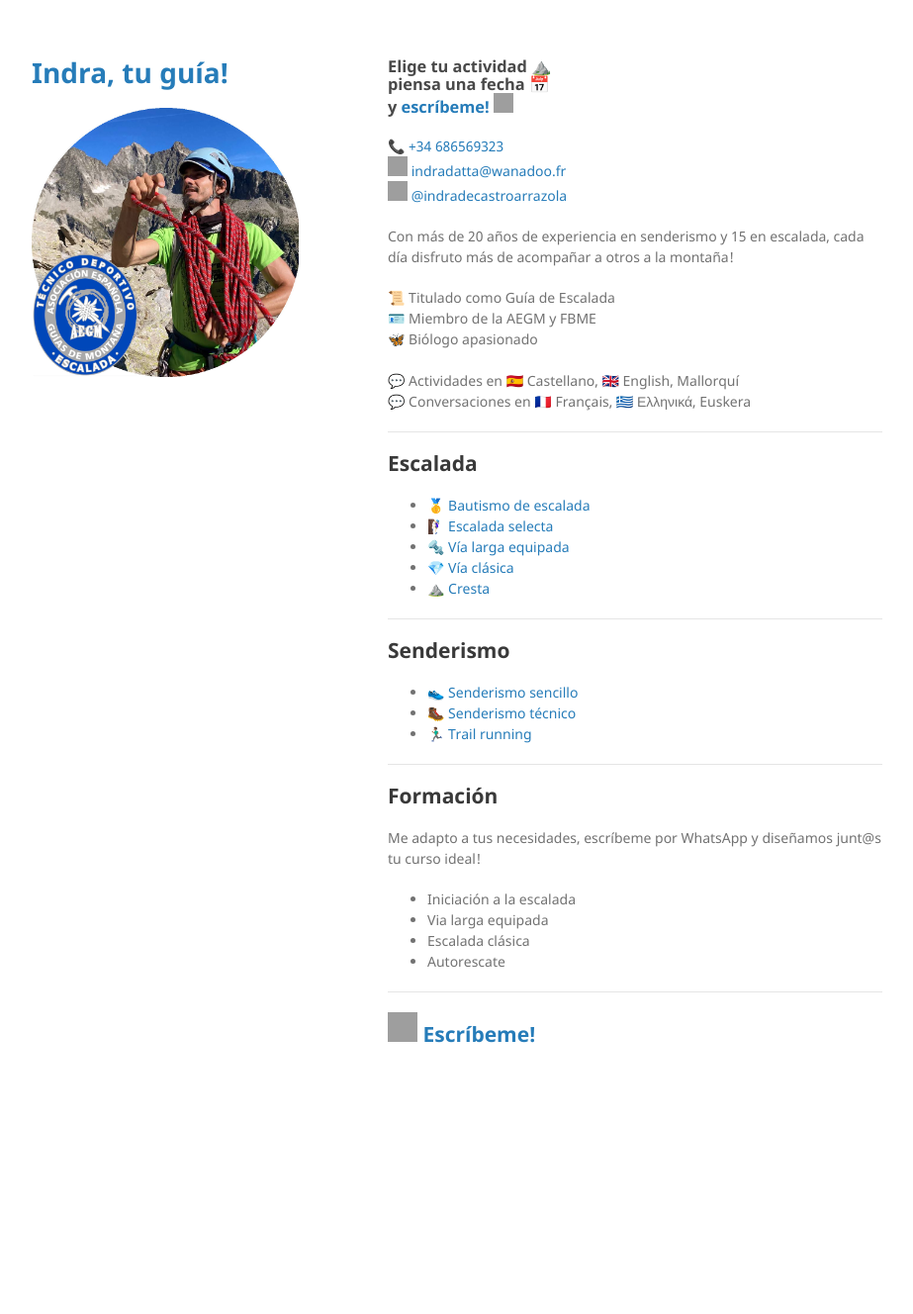
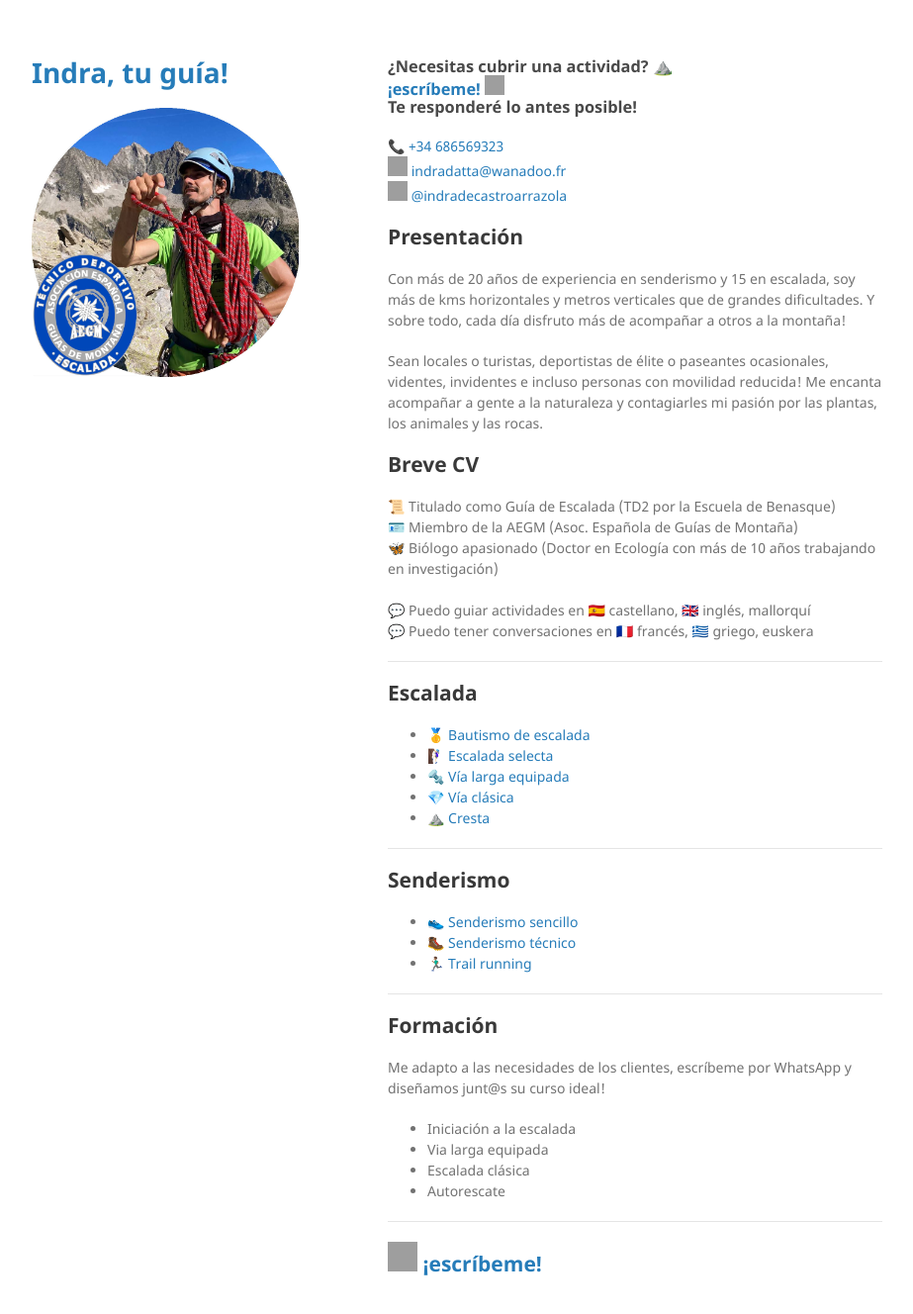
Before and after one commit to indradecastro/freelance, a Jekyll site: the page built from index.md, in a window 1280 px wide and 1360 px high. Shown: the top 1328 px of the window at 99% size, without its empty margins (178-1101 px from the left). Built offline with Jekyll 4.4.1, drawn with Linux system fonts in a browser that asks for light colours; emoji names are drawn with the system emoji font; the repository's description, which GitHub fills in, is left out; our own code applies the rules of GitHub Pages for plain Markdown files; grey boxes are pictures that could not be loaded.

Commit message:
complex whatsapp message

```diff
--- a/index.md
+++ b/index.md
@@ -2,20 +2,24 @@
 layout: default
 ---
 
-### Elige tu actividad :mountain: <br> piensa una fecha :date: <br> y [escríbeme!](https://wa.me/+34686569323?text=Hola,%20me%20interesa%20hacer%20una%20actividad%20de%20montaña%20contigo.%0A%0A¿Estás%20disponible%20el%20día...) <img src="https://raw.githubusercontent.com/FortAwesome/Font-Awesome/6.x/svgs/brands/whatsapp.svg" width="20" height="20">
+### ¿Necesitas cubrir una actividad? :mountain: <br> [¡escríbeme!](https://wa.me/+34686569323?text=Hola,%20necesito%20un%20guía%20para%20una%20actividad.%0AEstos%20son%20los%20detalles:%0AFecha:%20%0AHorario%20aproximado:%20(incio%20y%20fin.%20O%20al%20menos%20si%20es%20de%20mañana%20o%20tarde)%0AActividad:%20(senderismo,%20bautismo%20de%20escalada,%20multipitch...)%0ALocalización:%20(itinerario/vía,%20escuela%20de%20escalada%20o%20al%20menos%20zona%20de%20la%20isla)%0ANúmero%20de%20clientes:%0A%0A%0AIdioma%20de%20la%20actividad:%0ASi%20necesitas%20material%20para%20los%20clientes,%20puedes%20recogerlo%20en:%20(lugar%20y%20fecha)%0ADetalles%20extra:%20(alguna%20peculiaridad.%20Por%20ejemplo,%20*"debes%20recoger%20a%20los%20clientes%20en%20el%20Hotel%20Gran%20Paradise%20en%20Alcudia"*)%0A¿Estás%20disponible?) <img src="https://raw.githubusercontent.com/FortAwesome/Font-Awesome/6.x/svgs/brands/whatsapp.svg" width="20" height="20"> <br> Te responderé lo antes posible!
 
 📞 [+34 686569323](tel:+34 686569323)<br>
 <img src="https://raw.githubusercontent.com/FortAwesome/Font-Awesome/6.x/svgs/regular/envelope.svg" width="20" height="20"> [indradatta@wanadoo.fr](mailto:indradatta@wanadoo.fr)<br>
 <img src="https://raw.githubusercontent.com/FortAwesome/Font-Awesome/6.x/svgs/brands/instagram.svg" width="20" height="20"> [@indradecastroarrazola](https://www.instagram.com/indradecastroarrazola/)<br>
 
-Con más de 20 años de experiencia en senderismo y 15 en escalada, cada día disfruto más de acompañar a otros a la montaña!
+## Presentación
+Con más de 20 años de experiencia en senderismo y 15 en escalada, soy más de kms horizontales y metros verticales que de grandes dificultades. Y sobre todo, cada día disfruto más de acompañar a otros a la montaña!
 
-📜 Titulado como Guía de Escalada <br>
-🪪 Miembro de la AEGM y FBME <br>
-🦋 Biólogo apasionado <br>
+Sean locales o turistas, deportistas de élite o paseantes ocasionales, videntes, invidentes e incluso personas con movilidad reducida! Me encanta acompañar a gente a la naturaleza y contagiarles mi pasión por las plantas, los animales y las rocas.
+
+## Breve CV
+📜 Titulado como Guía de Escalada (TD2 por la Escuela de Benasque)<br>
+🪪 Miembro de la AEGM (Asoc. Española de Guías de Montaña) <br>
+🦋 Biólogo apasionado (Doctor en Ecología con más de 10 años trabajando en investigación)<br>
 <br>
-💬 Actividades en 🇪🇸 Castellano, 🇬🇧 English, Mallorquí <br>
-💬 Conversaciones en 🇫🇷 Français, 🇬🇷 Ελληνικά, Euskera
+💬 Puedo guiar actividades en 🇪🇸 castellano, 🇬🇧 inglés, mallorquí <br>
+💬 Puedo tener conversaciones en 🇫🇷 francés, 🇬🇷 griego, euskera
 
 * * *
 
@@ -36,7 +40,7 @@ Con más de 20 años de experiencia en senderismo y 15 en escalada, cada día di
 * * *
 
 ## Formación
-Me adapto a tus necesidades, escríbeme por WhatsApp y diseñamos junt@s tu curso ideal!
+Me adapto a las necesidades de los clientes, escríbeme por WhatsApp y diseñamos junt@s su curso ideal!
 *    Iniciación a la escalada
 *    Via larga equipada
 *    Escalada clásica
@@ -44,4 +48,4 @@ Me adapto a tus necesidades, escríbeme por WhatsApp y diseñamos junt@s tu curs
 
 * * *
 
-## <img src="https://raw.githubusercontent.com/FortAwesome/Font-Awesome/6.x/svgs/brands/whatsapp.svg" width="30" height="30"> [Escríbeme!](https://wa.me/+34686569323?text=Hola,%20me%20interesa%20hacer%20una%20actividad%20de%20montaña%20contigo.%0A%0A¿Estás%20disponible%20el%20día...)
+## <img src="https://raw.githubusercontent.com/FortAwesome/Font-Awesome/6.x/svgs/brands/whatsapp.svg" width="30" height="30"> [¡escríbeme!](https://wa.me/+34686569323?text=Hola,%20necesito%20un%20guía%20para%20una%20actividad.%0AEstos%20son%20los%20detalles:%0AFecha:%20%0AHorario%20aproximado:%20(incio%20y%20fin.%20O%20al%20menos%20si%20es%20de%20mañana%20o%20tarde)%0AActividad:%20(senderismo,%20bautismo%20de%20escalada,%20multipitch...)%0ALocalización:%20(itinerario/vía,%20escuela%20de%20escalada%20o%20al%20menos%20zona%20de%20la%20isla)%0ANúmero%20de%20clientes:%0A%0A%0AIdioma%20de%20la%20actividad:%0ASi%20necesitas%20material%20para%20los%20clientes,%20puedes%20recogerlo%20en:%20(lugar%20y%20fecha)%0ADetalles%20extra:%20(alguna%20peculiaridad.%20Por%20ejemplo,%20*"debes%20recoger%20a%20los%20clientes%20en%20el%20Hotel%20Gran%20Paradise%20en%20Alcudia"*)%0A¿Estás%20disponible?)
```
